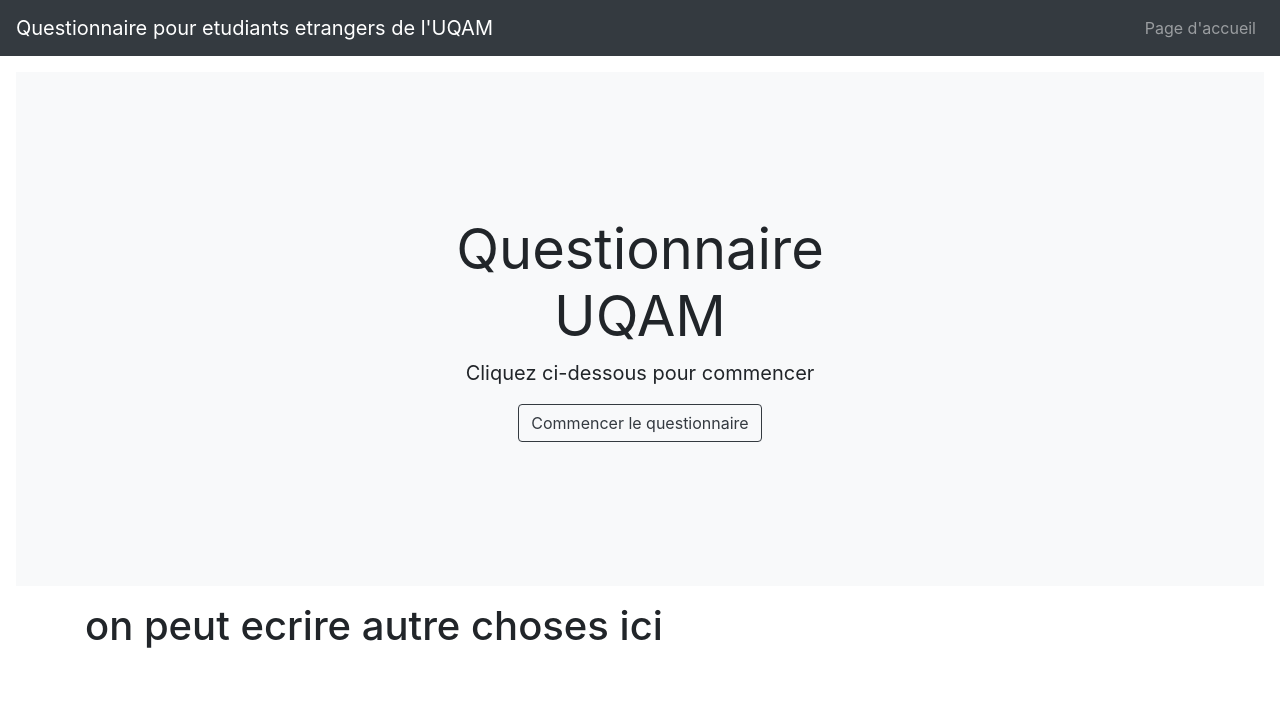
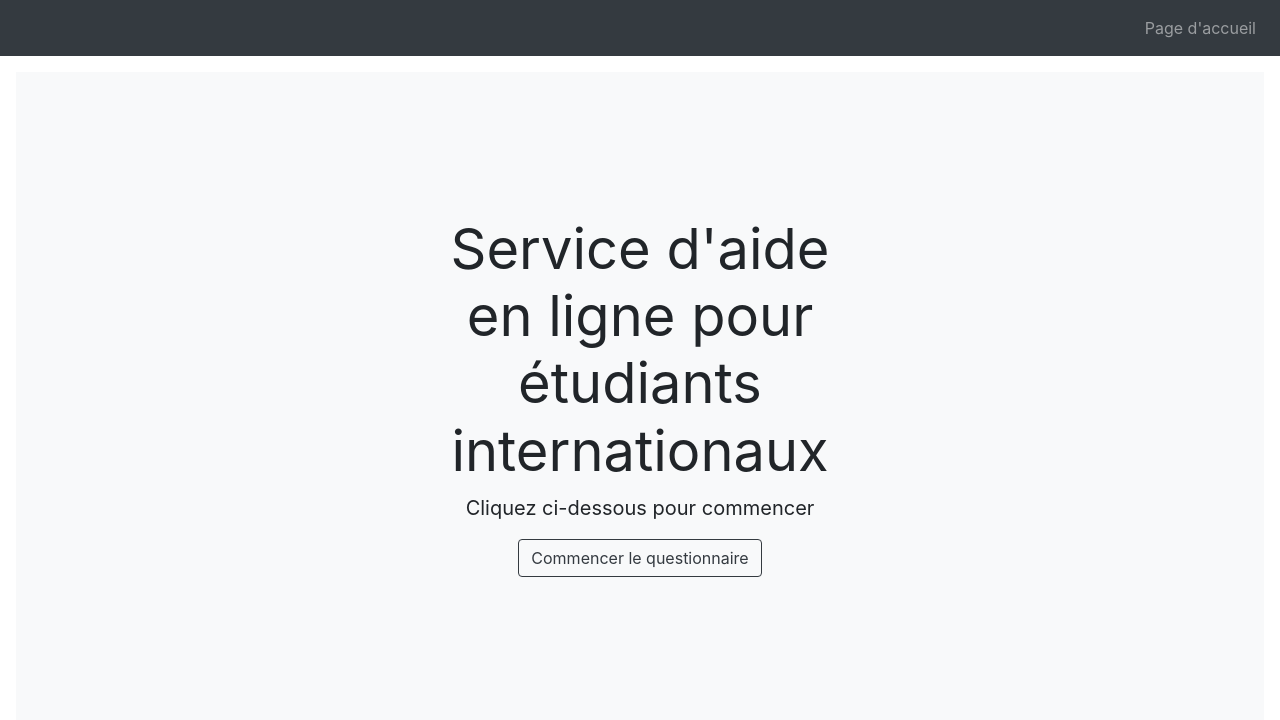
Before and after one commit to hugolatendresse/uqam, a Django app: template main/templates/main/home.html in a window 1280 px wide. Shown: the top 720 px of the page. Run offline with Django 3.2, Linux system fonts and the light colour scheme; the template is opened without the code that fills it, so the values that code supplies are empty; some libraries are stand-ins or nearby versions.

Commit message:
quetions début

```diff
--- a/main/templates/main/denoument.html
+++ b/main/templates/main/denoument.html
@@ -6,7 +6,7 @@ Questionnaire UQAM
 {% block pageheader %}
 <div class="position-relative overflow-hidden p-3 p-md-5 m-md-3 text-center bg-light">
     <div class="col-md-5 p-lg-5 mx-auto my-5">
-         <h1 class="h2">Conseil</h1>
+         <h1 class="h2"></h1>
         <br>
         {% for conseil in conseils %}
         <p class="lead font-weight-normal">{{conseil.ctext}}</p>
--- a/main/templates/main/home.html
+++ b/main/templates/main/home.html
@@ -6,7 +6,8 @@ Questionnaire UQAM
 {% block pageheader %}
 <div class="position-relative overflow-hidden p-3 p-md-5 m-md-3 text-center bg-light">
       <div class="col-md-5 p-lg-5 mx-auto my-5">
-        <h1 class="display-4 font-weight-normal">Questionnaire UQAM</h1>
+        <h1 class="display-4 font-weight-normal">Service d'aide en ligne pour étudiants internationaux
+        </h1>
         <p class="lead font-weight-normal">Cliquez ci-dessous pour commencer</p>
         <a class="btn btn-outline-dark" href="{% url 'request_question'%}">Commencer le questionnaire</a>
       </div>
@@ -16,5 +17,5 @@ Questionnaire UQAM
 {% endblock %}
 
 {% block content %}
-<h1> on peut ecrire autre choses ici</h1>
+
 {% endblock %}
--- a/main/templates/main/include/navbar.html
+++ b/main/templates/main/include/navbar.html
@@ -1,5 +1,5 @@
 <nav class="navbar navbar-expand-md navbar-dark bg-dark">
-    <a class="navbar-brand" href="{% url 'accueil' %}">Questionnaire pour etudiants etrangers de l'UQAM</a>
+    <a class="navbar-brand" href="{% url 'accueil' %}"></a>
     <button class="navbar-toggler" type="button" data-toggle="collapse" data-target="#navbarNav">
         <span class="navbar-toggler-icon"></span>
     </button>
--- a/main/templates/main/questions_v2.html
+++ b/main/templates/main/questions_v2.html
@@ -24,5 +24,5 @@ Questionnaire UQAM
 {% endblock %}
 
 {% block content %}
-<h1> on peut ecrire autre choses ici</h1>
+
 {% endblock %}
--- a/main/views.py
+++ b/main/views.py
@@ -23,7 +23,7 @@ def define_all():
     random_user.question_cnt = question_cnt
     random_user.save()
 
-    answers_csv = pd.read_excel('answers _REMOVE.xlsx', header=0, engine='openpyxl')
+    answers_csv = pd.read_excel('answers.xlsx', header=0, engine='openpyxl')
     for kth_question in range(answers_csv.shape[0]):
         a = Answer(atext=answers_csv.loc[kth_question, 'atext'],
                    qnumber=answers_csv.loc[kth_question, 'qnumber'],
```
Also changed, not shown: main/models.py (+8 -0 lines), main/migrations/0004_auto_20210607_2201.py (added), 3 other files.
